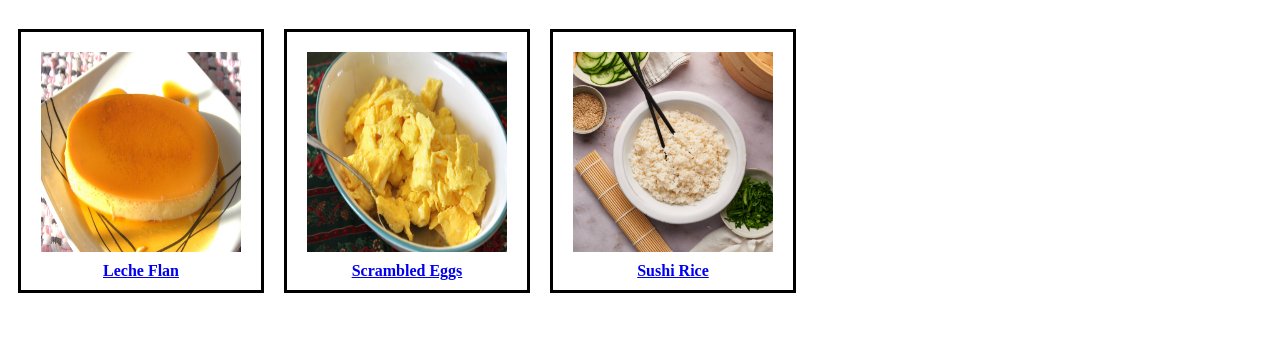
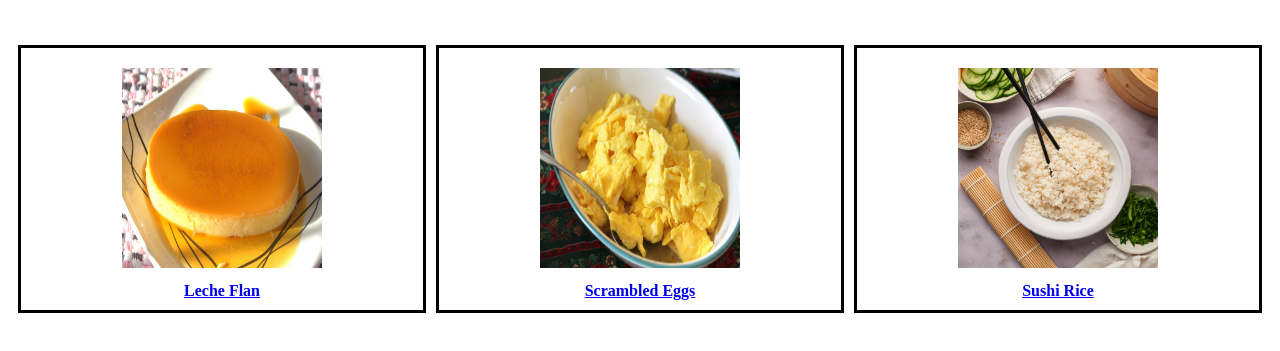
Before and after one commit to aaron-dm/odin-recipes, a plain HTML site: page index.html in a window 1280 px wide. Shown: the part 61-412 px from the top of the page. Drawn offline with Linux system fonts and the light colour scheme.

Commit message:
Add flexbox layout
Flexbox allows for a more dynamic layout. Food item boxes now resize automatically depending on window size.

```diff
--- a/styles.css
+++ b/styles.css
@@ -1,37 +1,36 @@
-.recipe-list {
+.recipe-list,
+ul{
     display: flex;
 
 }
 ul{
-    margin: 0;
-    padding: 0;
+    gap: 10px;
     list-style-type: none;
+    padding: 10px;
+    width: 100%;
+    flex-wrap: wrap;
+
 }
 
 li {
-    margin: 10px;
     border: 3px solid;
     font-weight: bold;
     text-align: center;
-    float: left;
+    flex:1;
 
 }
 
-li a {
+li a,
+span{
     display: block;
     padding: 10px;
+
 }
 
 li a:hover {
     background-color: #bdc3c7;
 }
 
-span{
-    display: flex;
-    padding: 10px;
-
-}
-
 img{
     width: 200px;
     height: 200px;
```
